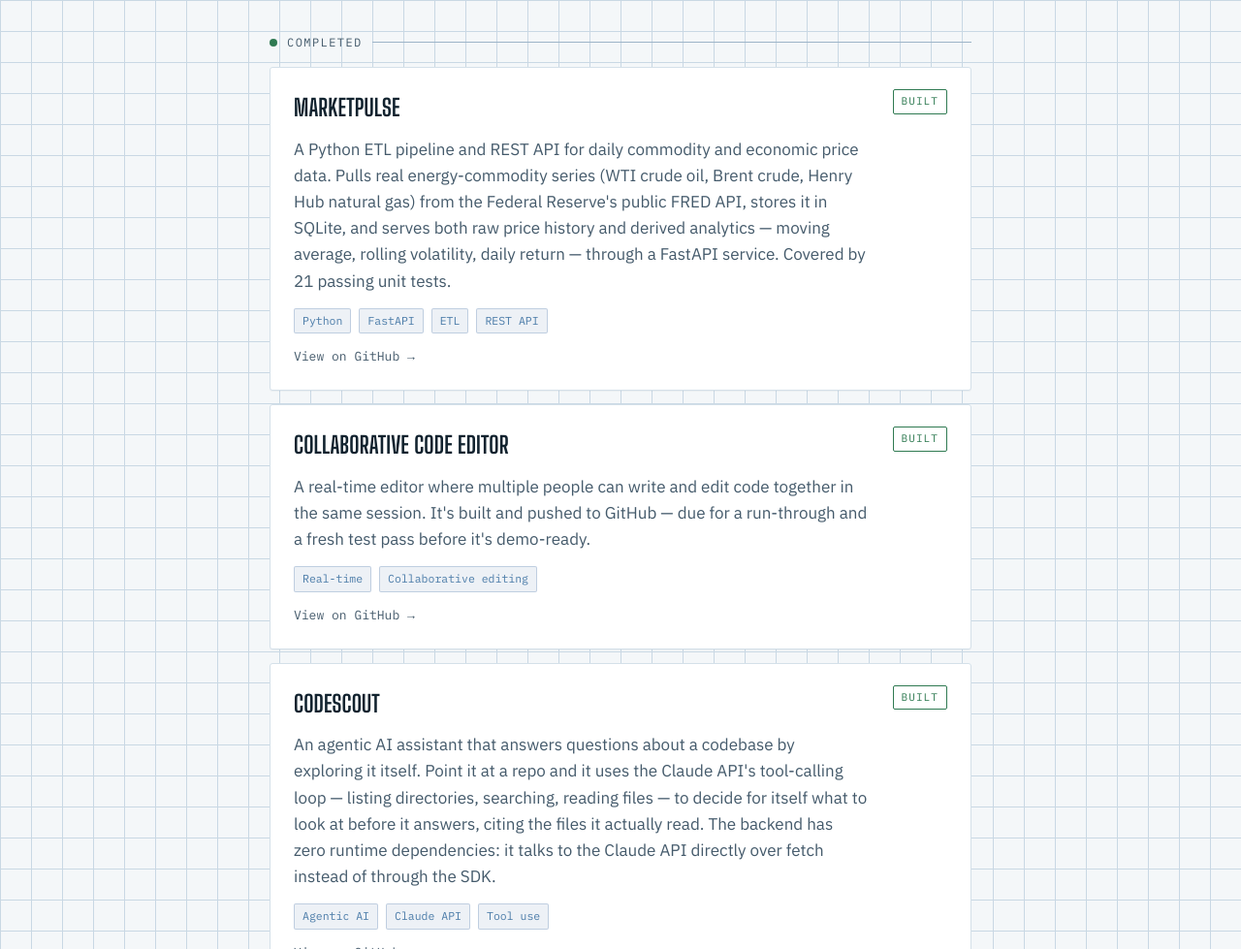
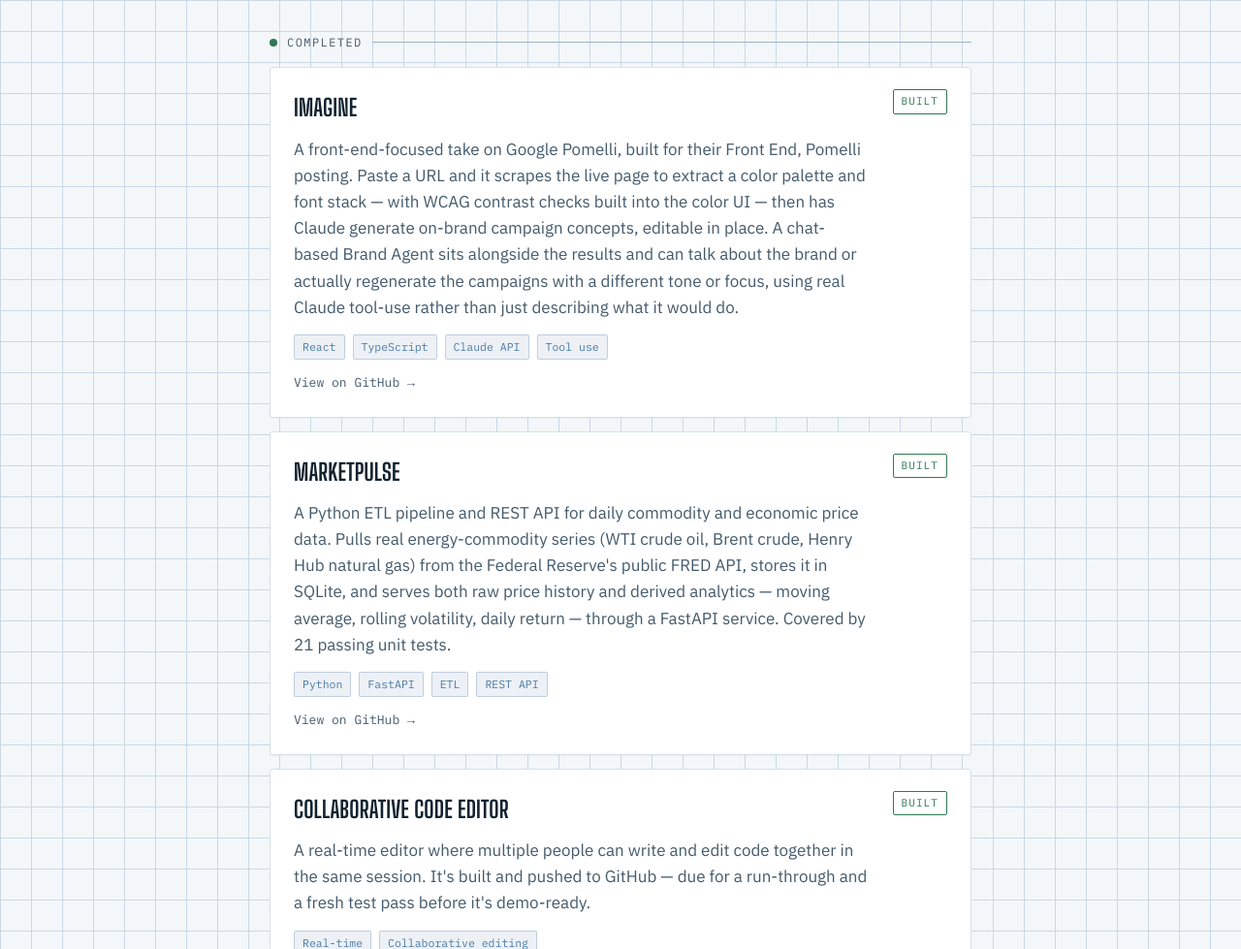
Before and after one commit to Joshua-Shabu/Joshua-Shabu.github.io, a plain HTML site: page index.html in a window 1280 px wide. Shown: the part 1312-2291 px from the top of the page at 97% size. Drawn offline with Linux system fonts and the light colour scheme.

Commit message:
Add Brand DNA Extractor project

```diff
--- a/index.html
+++ b/index.html
@@ -392,6 +392,20 @@
     <div class="cards">
       <article class="card">
         <div class="card-top">
+          <h3>IMAGINE</h3>
+          <span class="status-pill done">Built</span>
+        </div>
+        <p class="desc">A front-end-focused take on Google Pomelli, built for their Front End, Pomelli posting. Paste a URL and it scrapes the live page to extract a color palette and font stack — with WCAG contrast checks built into the color UI — then has Claude generate on-brand campaign concepts, editable in place. A chat-based Brand Agent sits alongside the results and can talk about the brand or actually regenerate the campaigns with a different tone or focus, using real Claude tool-use rather than just describing what it would do.</p>
+        <div class="tags">
+          <span class="tag">React</span>
+          <span class="tag">TypeScript</span>
+          <span class="tag">Claude API</span>
+          <span class="tag">Tool use</span>
+        </div>
+        <a class="card-link" href="https://github.com/Joshua-Shabu/Imagine" target="_blank" rel="noopener">View on GitHub →</a>
+      </article>
+      <article class="card">
+        <div class="card-top">
           <h3>MarketPulse</h3>
           <span class="status-pill done">Built</span>
         </div>
```
